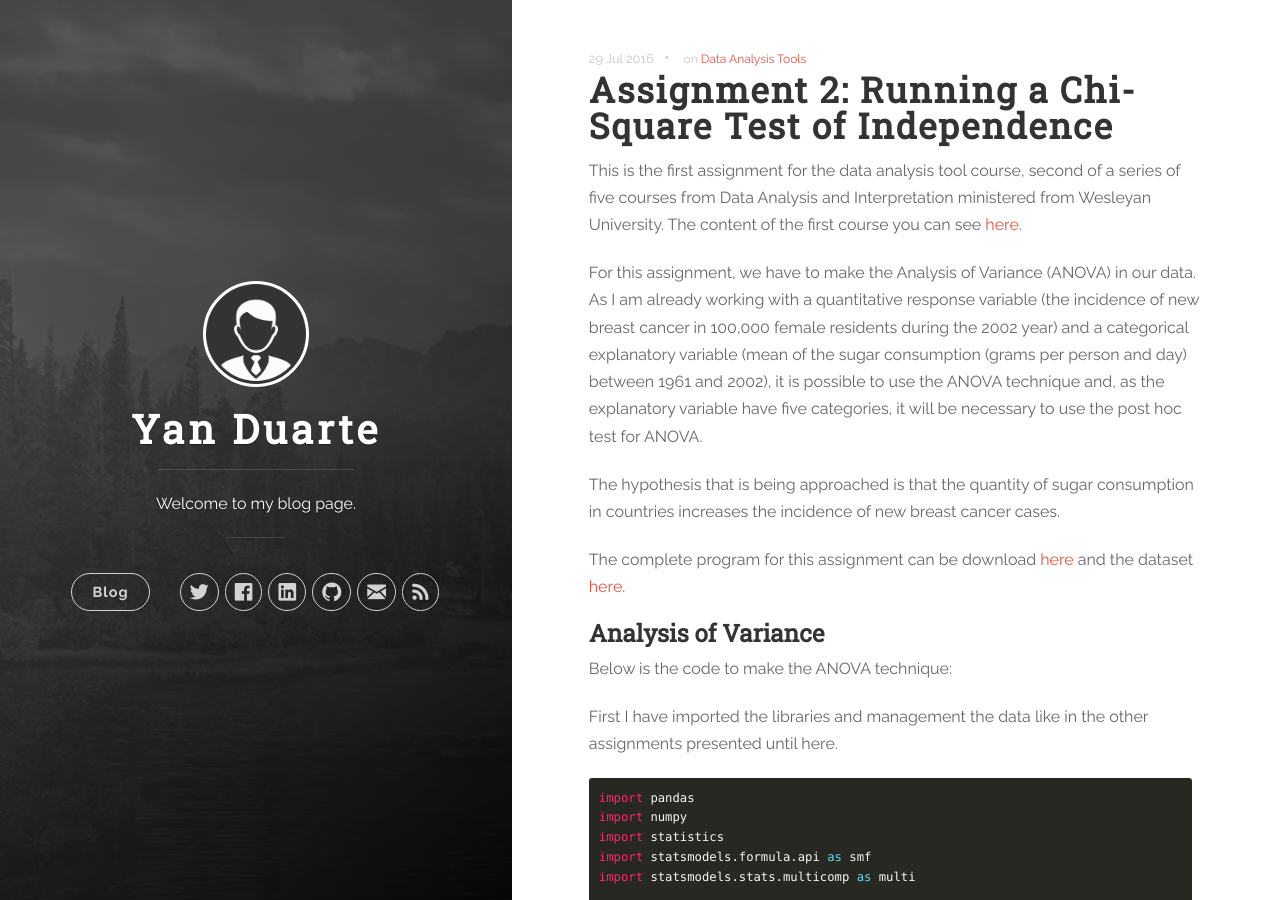
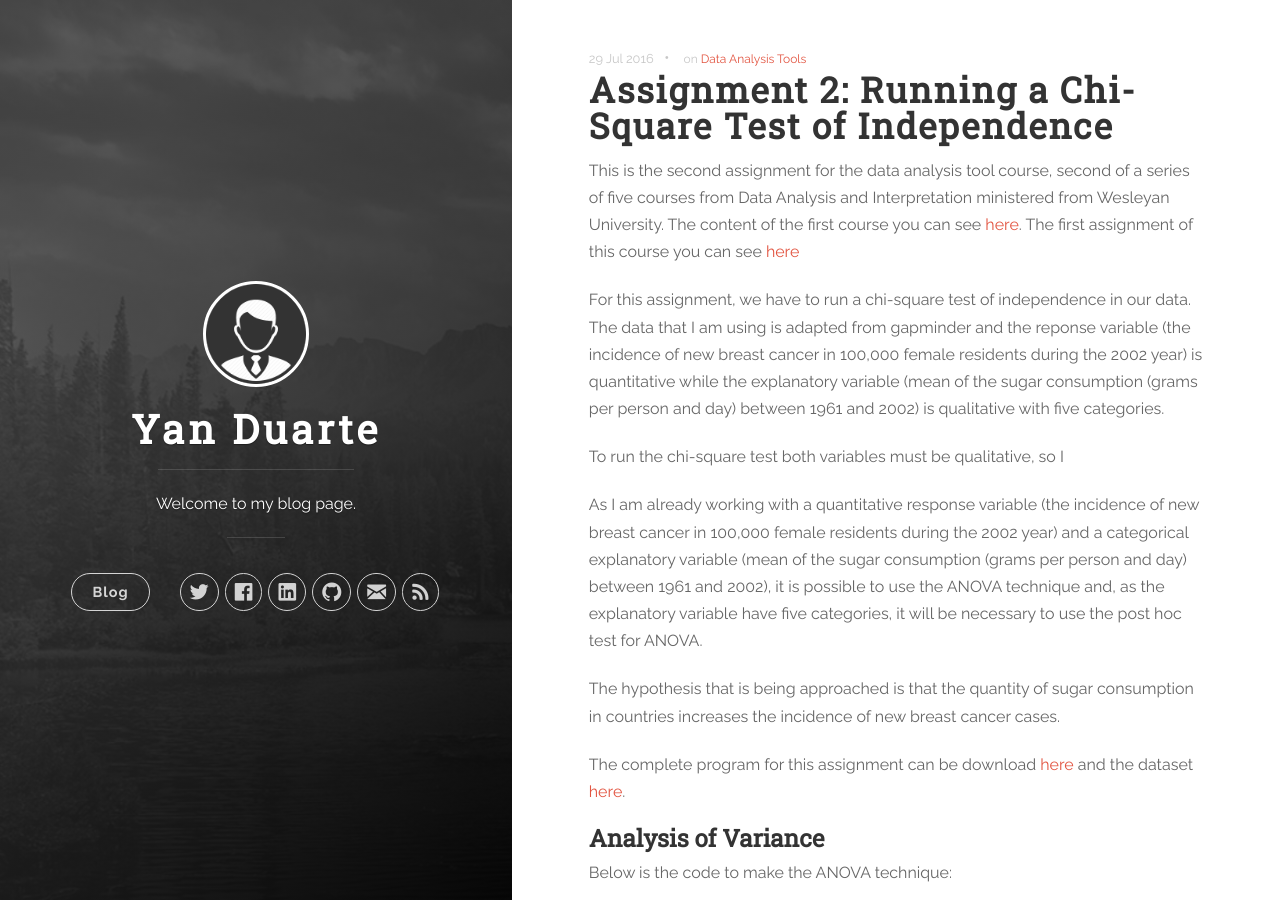
Before and after one commit to yan-duarte/yan-duarte.github.io, a Jekyll site: the page built from _posts/2016-08-06-DAT-Assignment2.md, in a window 1280 px wide and 900 px high. Built offline with Jekyll 4.4.1, drawn with Linux system fonts in a browser that asks for light colours; nearby versions of some CDN libraries.

Commit message:
Updated 2016-08-06-DAT-Assignment2.md

```diff
--- a/_posts/2016-08-06-DAT-Assignment2.md
+++ b/_posts/2016-08-06-DAT-Assignment2.md
@@ -9,10 +9,17 @@ tags:
   - Data Analysis Tools
 title: 'Assignment 2: Running a Chi-Square Test of Independence'
 ---
-This is the first assignment for the data analysis tool course, second of a series of five courses from Data Analysis and Interpretation ministered from Wesleyan University.
+This is the second assignment for the data analysis tool course, second of a series of five courses from Data Analysis and Interpretation ministered from Wesleyan University.
 The content of the first course you can see [here](https://yan-duarte.github.io/tags/#Data Management and Visualization).
+The first assignment of this course you can see [here](https://yan-duarte.github.io/2016/DAT-Assignment1/)
 
-For this assignment, we have to make the Analysis of Variance (ANOVA) in our data.
+For this assignment, we have to run a chi-square test of independence in our data.
+The data that I am using is adapted from gapminder and the reponse variable (the incidence of new breast cancer in 100,000 female residents during the 2002 year) is quantitative while the explanatory variable (mean of the sugar consumption (grams per person and day) between 1961 and 2002) is qualitative with five categories.
+
+To run the chi-square test both variables must be qualitative, so I
+
+
+
 As I am already working with a quantitative response variable (the incidence of new breast cancer in 100,000 female residents during the 2002 year) and a categorical explanatory variable (mean of the sugar consumption (grams per person and day) between 1961 and 2002), it is possible to use the ANOVA technique and, as the explanatory variable have five categories, it will be necessary to use the post hoc test for ANOVA.
 
 The hypothesis that is being approached is that the quantity of sugar consumption in countries increases the incidence of new breast cancer cases.
```
